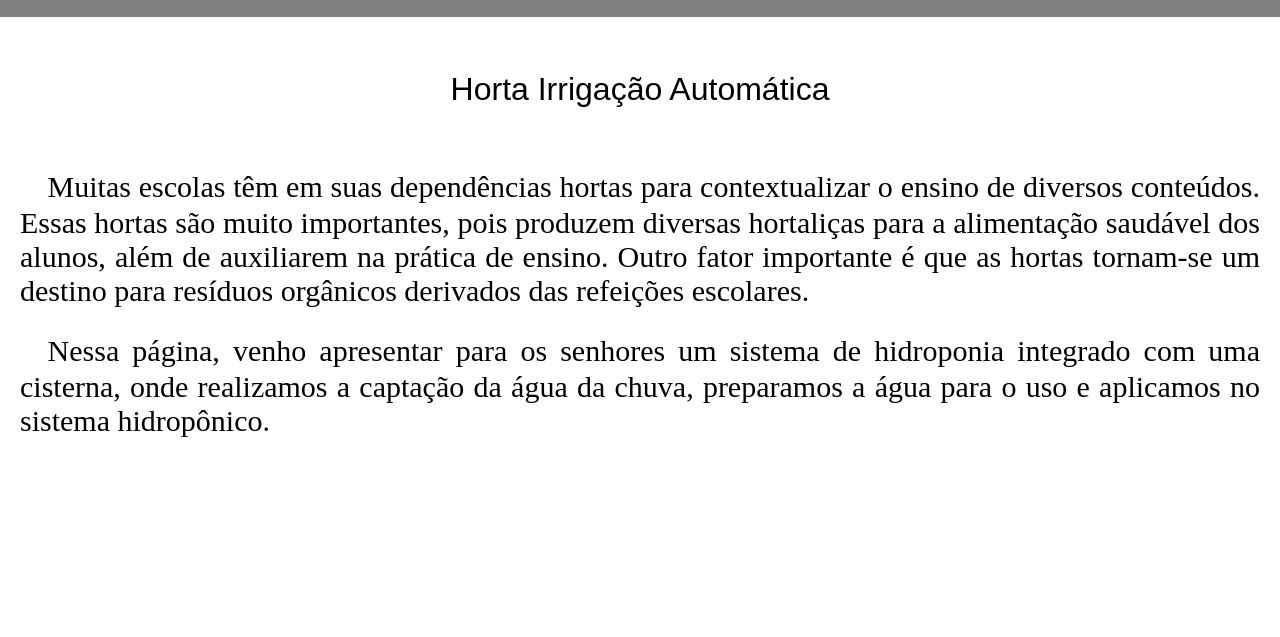
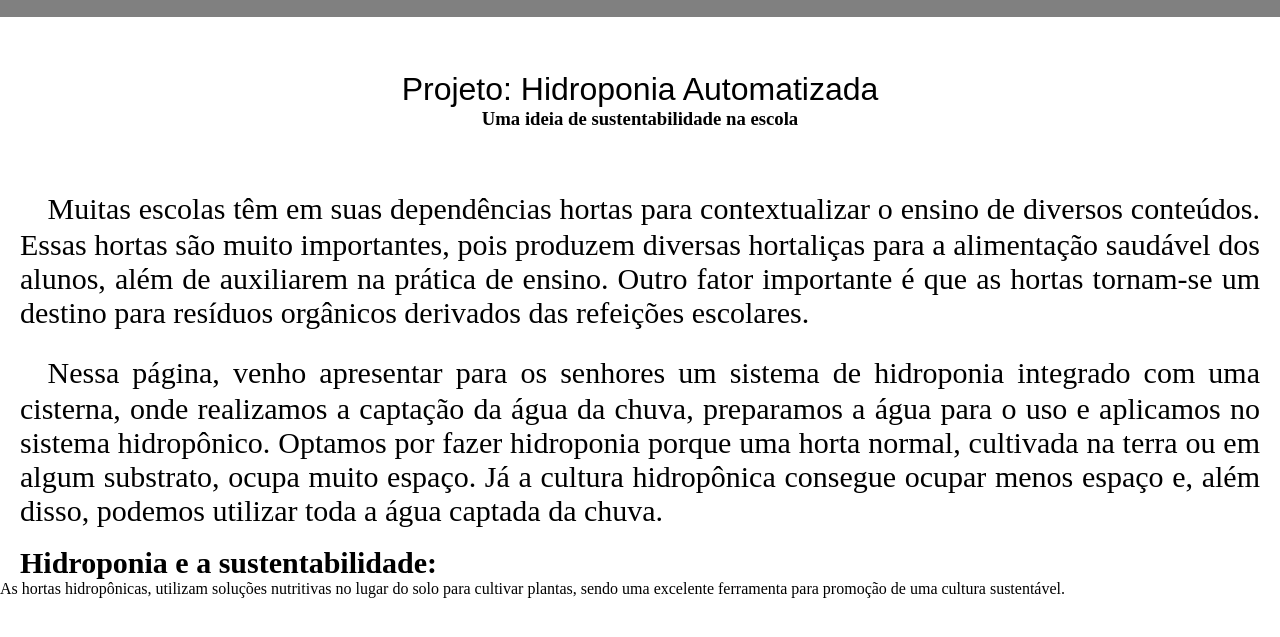
Before and after one commit to gasparinjoao/Agrinho-2024, a plain HTML site: page index.html in a window 1280 px wide. Shown: the part 117-754 px from the top of the page. Drawn offline with Linux system fonts and the light colour scheme; a web font is replaced by a local one.

Commit message:
Add files via upload

```diff
--- a/index.html
+++ b/index.html
@@ -30,7 +30,8 @@
         <br>
         <br>
         <br>
-            <h1 id="título" >Horta Irrigação Automática</h1>
+            <h1 id="título" >Projeto: Hidroponia Automatizada</h1>
+            <h3>Uma ideia de sustentabilidade na escola</h3>
         <br>
         <br>
         <br>
@@ -38,8 +39,13 @@
 <div id="conteudo-principal">
     <p id="textos">ㅤMuitas escolas têm em suas dependências hortas para contextualizar o ensino de diversos conteúdos. Essas hortas são muito importantes, pois produzem diversas hortaliças para a alimentação saudável dos alunos, além de auxiliarem na prática de ensino. Outro fator importante é que as hortas tornam-se um destino para resíduos orgânicos derivados das refeições escolares.</p>
 <br>
-    <p id="textos">ㅤNessa página, venho apresentar para os senhores um sistema de hidroponia integrado com uma cisterna, onde realizamos a captação da água da chuva, preparamos a água para o uso e aplicamos no sistema hidropônico.
+    <p id="textos">ㅤNessa página, venho apresentar para os senhores um sistema de hidroponia integrado com uma cisterna, onde realizamos a captação da água da chuva, preparamos a água para o uso e aplicamos no sistema hidropônico. Optamos por fazer hidroponia porque uma horta normal, cultivada na terra ou em algum substrato, ocupa muito espaço. Já a cultura hidropônica consegue ocupar menos espaço e, além disso, podemos utilizar toda a água captada da chuva.
     </p>
+<br>
+
+    <p id="topico">Hidroponia e a sustentabilidade:</p> <class="textos"> As hortas hidropônicas, utilizam soluções nutritivas no lugar do solo para cultivar plantas, sendo uma excelente ferramenta para promoção de uma cultura sustentável.</class>  </p>
+
+
 <br>
 <br>
 <br>
--- a/style.css
+++ b/style.css
@@ -50,6 +50,10 @@ header {
   font-style: normal;
 }
 
+h3 {
+  font-weight: bold;
+}
+
 #conteudo-titulo {
   text-align: center;
 }
@@ -63,3 +67,9 @@ header {
 #subtitulo {
   text-align: center;
 }
+
+#topico {
+  font-weight: bold;
+  margin-left: 20px;
+  font-size: 30px;
+}
```
